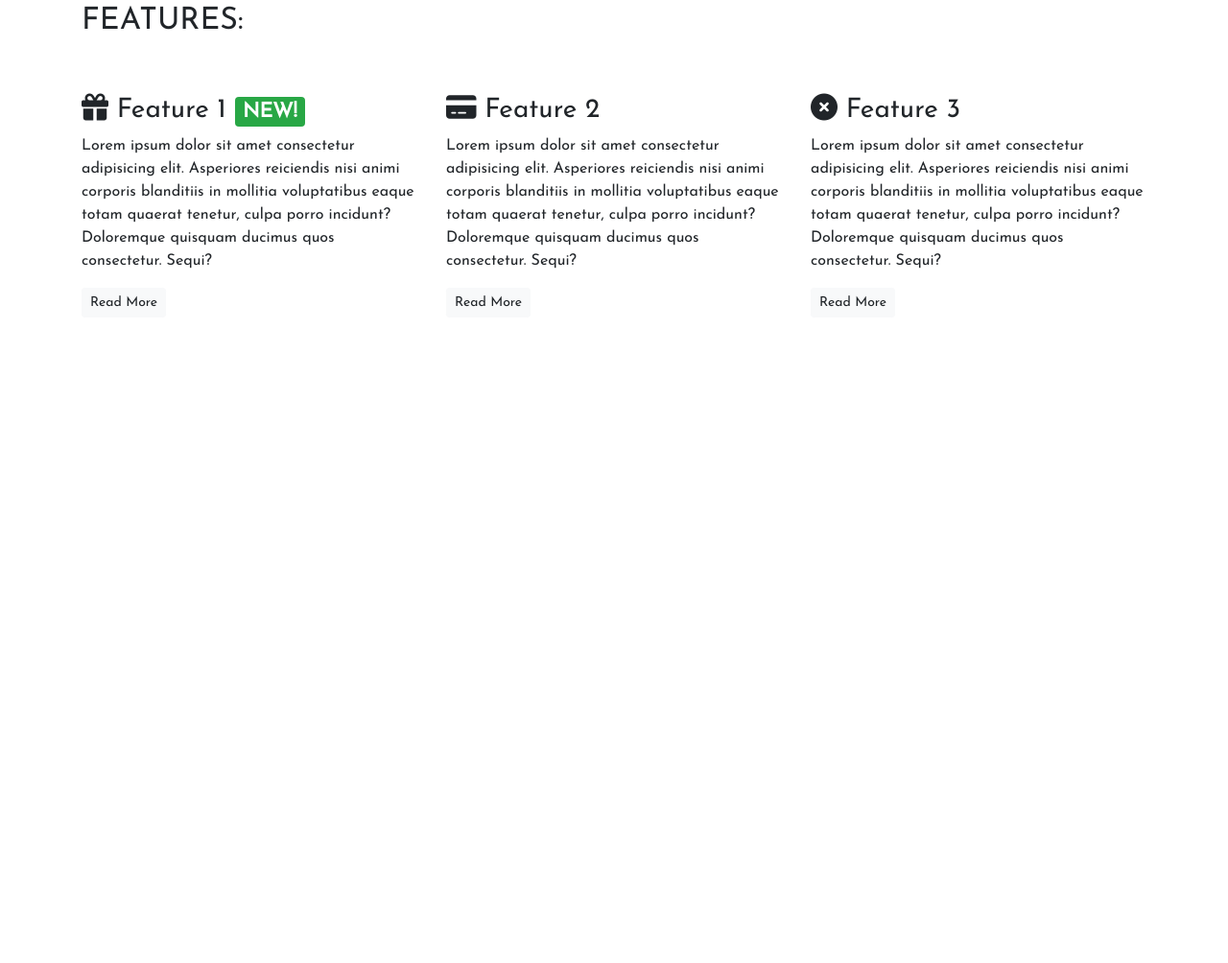
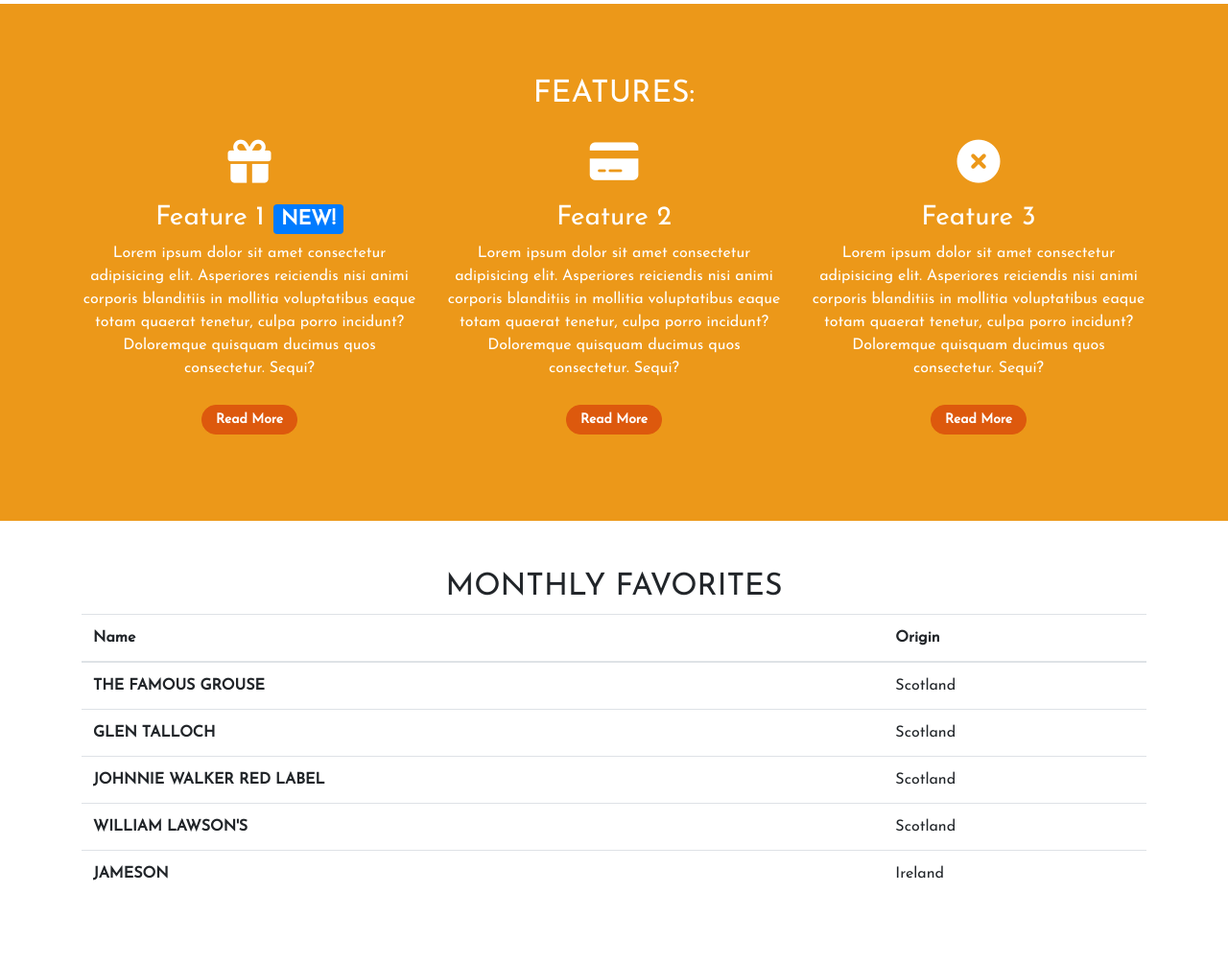
Before and after one commit to Daph1986/bootstrap_4_test, a plain HTML site: page index.html in a window 1280 px wide. Shown: the part 1109-2113 px from the top of the page at 96% size. Before the commit the page ends 1456 px from the top, so only its background shows below. Drawn offline with nearby package versions, Linux system fonts and the light colour scheme.

Commit message:
added monthly favorites

```diff
--- a/css/style.css
+++ b/css/style.css
@@ -1,6 +1,11 @@
 body {
     font-family: 'Josefin Sans', sans-serif;
     overflow-x: hidden;
+}
+
+.container-wrapper {
+    background-color: #ec9819;
+    color: white;
 }
 
 .container-fluid {
@@ -48,6 +53,26 @@ body {
     background-color: rgba(0, 0, 0, 0.4);
 }
 
+/* Page headers */
+
+.page-header {
+    margin-bottom: 20px;
+    margin-top: 10px;
+    border-bottom: 15px;
+    text-align: center;
+}
+
+.page-header h2 {
+    margin-top: 15px;
+}
+
+/* Content containers */
+
+.content-container {
+    padding-top: 50px;
+    padding-bottom: 50px;
+}
+
 /* Navbar */
 
 .navalert-container {
@@ -65,6 +90,10 @@ body {
     width: 100%;
     background-color: rgba(0, 0, 0, 0.25);
     border: 0;
+}
+
+.navbar-light .navbar-text {
+    color: rgb(8 0 0 / 99%);
 }
 
 .navbar .navbar-toggler {
@@ -117,3 +146,36 @@ body {
     background-color: rgb(153, 56, 0);
     border-color: rgb(153, 56, 0);
 }
+
+/* Features */
+
+.feature {
+    text-align: center;
+    margin-bottom: 40px;
+}
+
+.feature i {
+    margin-bottom: 20px;
+    font-size: 45px;
+    line-height: 45px;
+}
+
+.feature .btn {
+    background-color: rgb(221, 89, 13);
+    border-color: rgb(221, 89, 13);
+    border-radius: 15px;
+    min-width: 100px;
+    font-weight: bold;
+    margin-top: 10px;
+    color: white;
+}
+
+/* Monthly Favorites */
+
+.monthlyfav-container {
+    margin-bottom: 40px;
+}
+
+.monthlyfav-container h2 {
+    text-align: center;
+}
--- a/index.html
+++ b/index.html
@@ -79,15 +79,14 @@
             </div>
         </div>
     </div>
-
     <!-- /.callout -->
 
 
     <!-- Quotes -->
-    <div class="container quotes-container">
+    <div class="container quotes-container content-container">
         <section class="quotes">
             <div class="row">
-                <div class="col-12 my-5">
+                <div class="col-12 page-header">
                     <h2 class="text-uppercase">Quotes:</h2>
                 </div>
             </div>
@@ -124,23 +123,23 @@
             </div>
         </section>
     </div>
-
     <!-- /.quotes -->
 
 
     <!-- Features -->
-    <div class="container features-container">
+    <div class="container-wrapper">
+        <div class="container features-container content-container">
             <section>
                 <div class="row">
-                <div class="col-12 my-5">
+                    <div class="col-12 page-header">
                         <h2 class="text-uppercase">Features:</h2>
                     </div>
                 </div>
                 <div class="row">
                     <div class="col-12 col-md-6 col-lg-4">
                         <div class="feature">
-                        <h3><i class="fas fa-gift d-none d-sm-inline"></i> Feature 1 <span
-                                class="badge badge-success">NEW!</span></h3>
+                            <h3><i class="fas fa-gift d-none d-sm-block"></i> Feature 1 <span
+                                    class="badge badge-primary">NEW!</span></h3>
                             <p>Lorem ipsum dolor sit amet consectetur adipisicing elit. Asperiores reiciendis nisi animi
                                 corporis
                                 blanditiis in mollitia voluptatibus eaque totam quaerat tenetur, culpa porro incidunt?
@@ -153,7 +152,7 @@
                     </div>
                     <div class="col-12 col-md-6 col-lg-4">
                         <div class="feature">
-                        <h3><i class="fas fa-credit-card d-none d-sm-inline"></i> Feature 2</h3>
+                            <h3><i class="fas fa-credit-card d-none d-sm-block"></i> Feature 2</h3>
                             <p>Lorem ipsum dolor sit amet consectetur adipisicing elit. Asperiores reiciendis nisi animi
                                 corporis
                                 blanditiis in mollitia voluptatibus eaque totam quaerat tenetur, culpa porro incidunt?
@@ -167,7 +166,7 @@
                     </div>
                     <div class="col-12 d-md-none d-lg-block col-lg-4">
                         <div class="feature">
-                        <h3><i class="fas fa-times-circle d-none d-sm-inline"></i> Feature 3</h3>
+                            <h3><i class="fas fa-times-circle d-none d-sm-block"></i> Feature 3</h3>
                             <p>Lorem ipsum dolor sit amet consectetur adipisicing elit. Asperiores reiciendis nisi animi
                                 corporis
                                 blanditiis in mollitia voluptatibus eaque totam quaerat tenetur, culpa porro incidunt?
@@ -181,18 +180,19 @@
                 </div>
             </section>
         </div>
+    </div>
     <!-- /.features -->
 
 
     <!-- Monthly favorites  -->
-    <!-- <div class="container monthlyfav-container">
+    <div class="container monthlyfav-container content-container">
         <section>
             <h2 class="text-uppercase">Monthly favorites</h2>
             <table class="table">
                 <thead>
                     <tr>
-                        <th scope="col">name</th>
-                        <th scope="col">origin</th>
+                        <th scope="col">Name</th>
+                        <th scope="col">Origin</th>
                     </tr>
                 </thead>
                 <tbody>
@@ -219,8 +219,8 @@
                 </tbody>
             </table>
         </section>
-    </div> -->
-
+    </div>
+    <!-- /.monthly favorites -->
 
     <div class="modal" tabindex="-1" role="dialog" id="signUpModal">
         <div class="modal-dialog" role="document">
```
Lines whose indentation alone changed are shown as unchanged.
